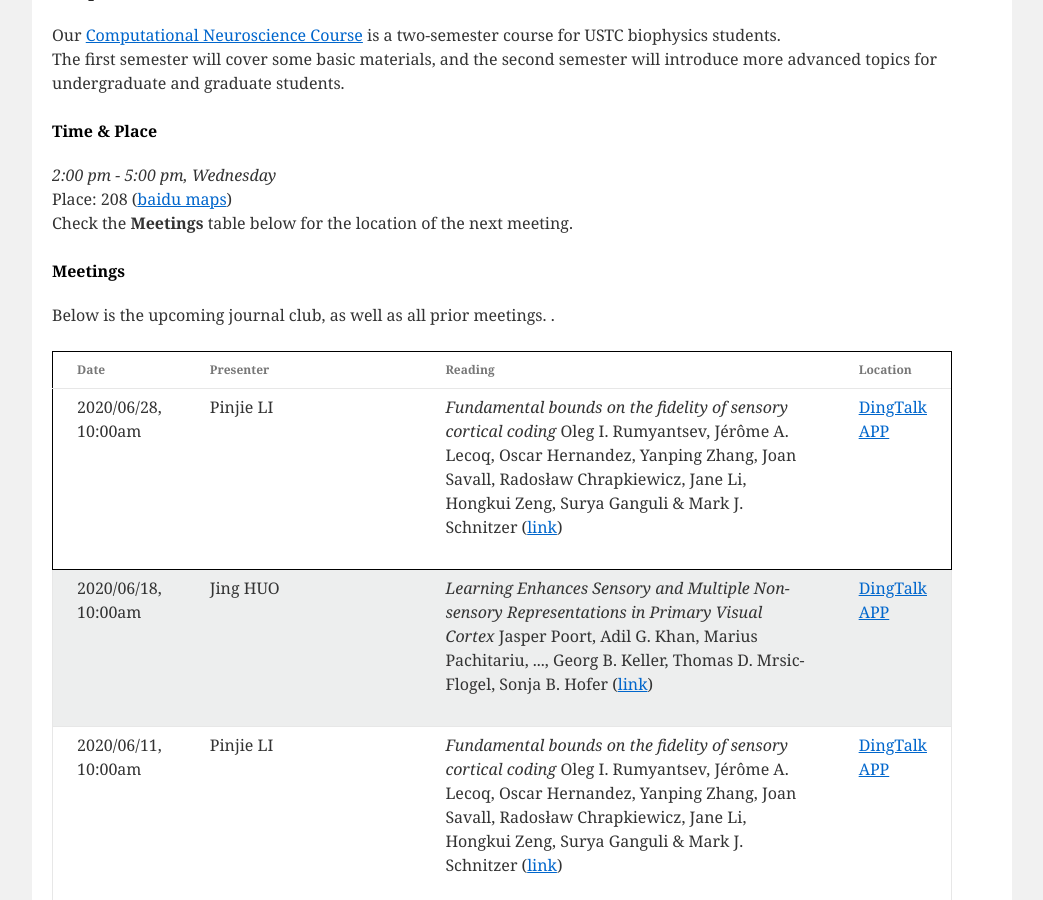
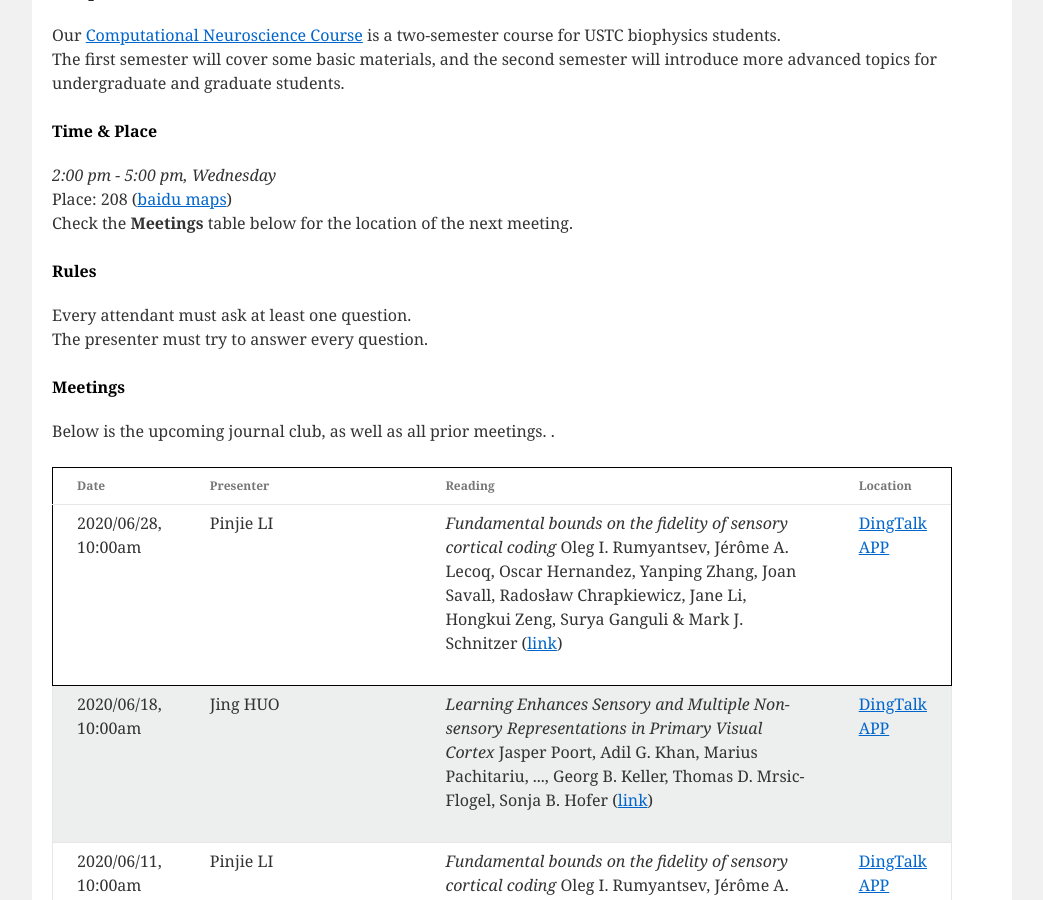
Before and after one commit to CNeuroUSTC/CNeuroUSTC.github.io, a Jekyll site: the page built from index.html, in a window 1280 px wide and 900 px high, scrolled down 603 px. Shown: the whole window, without its empty margins (118-1161 px from the left). Built offline with Jekyll 4.4.1, drawn with Linux system fonts in a browser that asks for light colours.

Commit message:
Update index.html

```diff
--- a/index.html
+++ b/index.html
@@ -28,6 +28,11 @@ title: USTC Computational Neuroscience Journal Club
     Check the <b>Meetings</b> table below for the location of the next meeting.
   </p>
 
+<h4><b>Rules</b></h4>
+<p>Every attendant must ask at least one question.<br>
+   The presenter must try to answer every question.
+</p>
+
 
   <h4><b>Meetings</b></h4>
   <p>Below is the upcoming journal club, as well as all prior meetings. </a>.</p>
```
